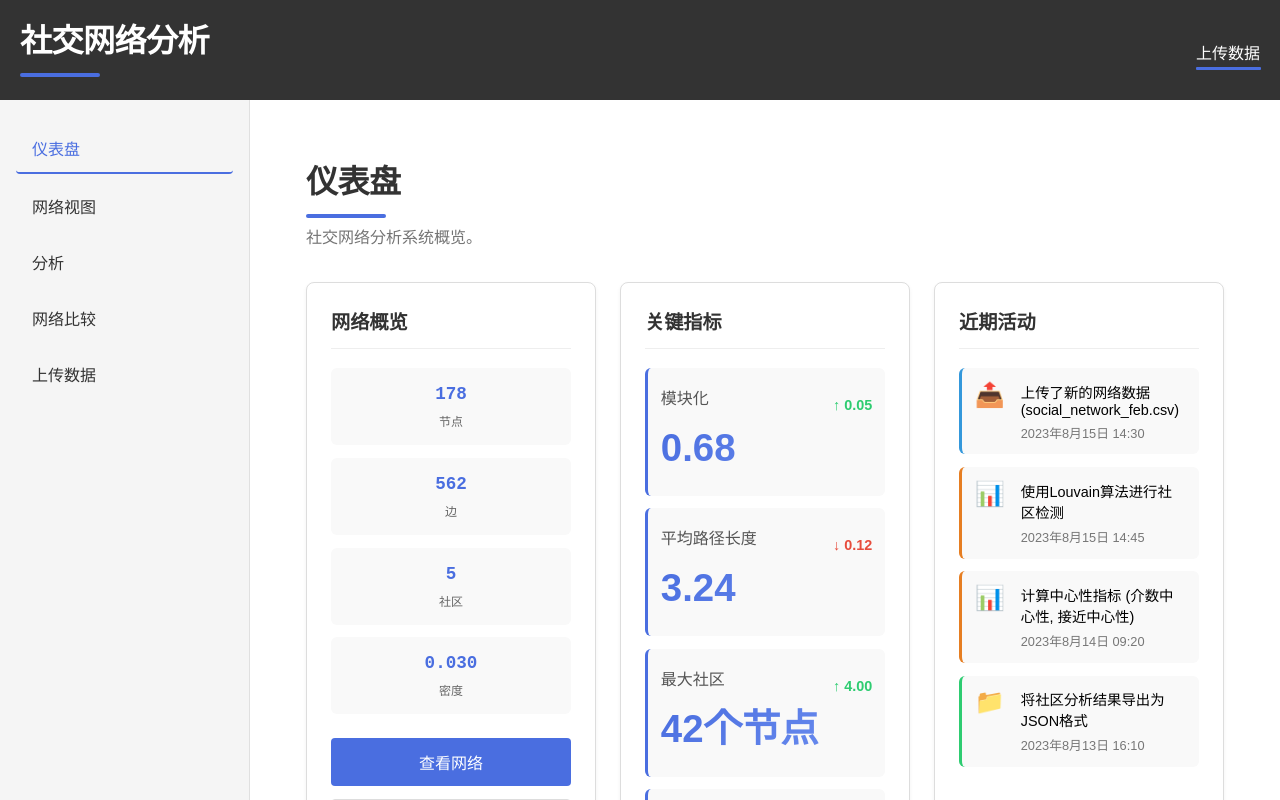
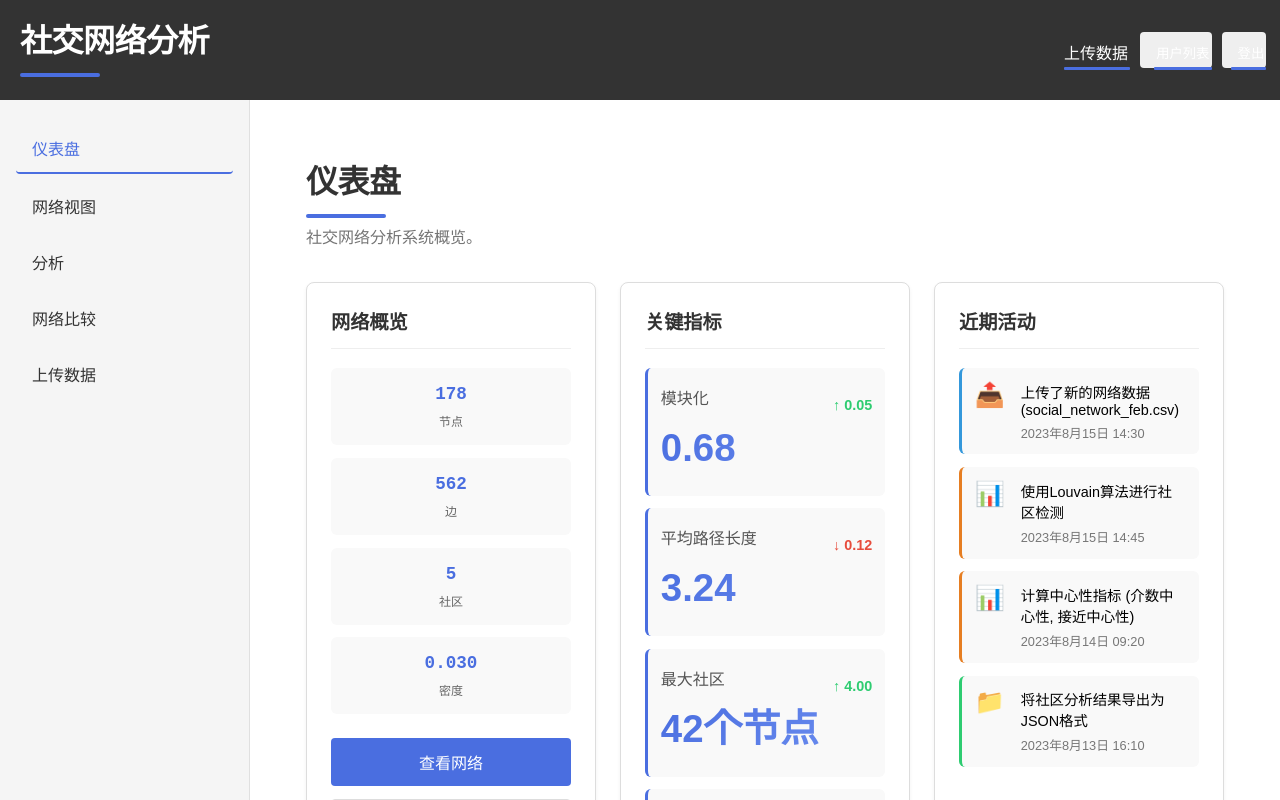
Before and after one commit to zhangchong-xiaoxu/fastapi, a React (Create React App) app in the folder frontend/: page / in a window 1280 px wide. Shown: the top 800 px of the page. Built offline with nearby package versions, Linux system fonts and the light colour scheme; no server answers; sample sign-in values are in the browser's storage.

Commit message:
Update Header.tsx

```diff
--- a/frontend/src/components/Header.tsx
+++ b/frontend/src/components/Header.tsx
@@ -1,8 +1,22 @@
 import React from 'react';
-import { Link } from 'react-router-dom';
+import { Link, useNavigate } from 'react-router-dom';
 import './Header.css';
 
-const Header: React.FC = () => {
+interface HeaderProps {
+  isAdmin: boolean;
+  setIsLoggedIn: (loggedIn: boolean) => void;
+}
+
+const Header: React.FC<HeaderProps> = ({ isAdmin, setIsLoggedIn }) => {
+  const navigate = useNavigate();
+
+  const handleLogout = () => {
+      localStorage.removeItem('isLoggedIn');
+      localStorage.removeItem('isAdmin');
+      setIsLoggedIn(false);
+      navigate('/login');
+    };
+
   return (
     <header>
       <div className="logo">
@@ -10,6 +24,14 @@ const Header: React.FC = () => {
       </div>
       <div className="header-actions">
         <Link to="/upload" className="btn">上传数据</Link>
+        {isAdmin && (
+          <button className="btn" onClick={() => navigate('/users')}>
+            用户列表
+          </button>
+        )}
+        <button className="btn logout-btn" onClick={handleLogout}>
+          登出
+        </button>
       </div>
     </header>
   );
```
